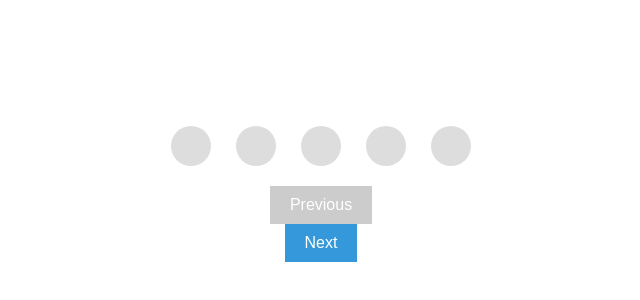
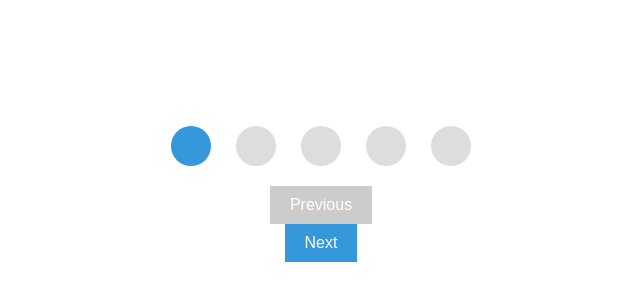
Before and after one commit to acciojob/progress-bar-techgeek04, a website: page main.html in a window 1280 px wide. Shown: the part 206-506 px from the top of the page, without its empty margins (319-959 px from the left). Drawn offline with Linux system fonts and the light colour scheme.

Commit message:
created a submission

```diff
--- a/styles.css
+++ b/styles.css
@@ -27,7 +27,7 @@ body {
     font-size: 14px;
 }
 
-.circle-1 {
+#circle-1 {
     background-color: #3498db;
     color: white;
 }
```
